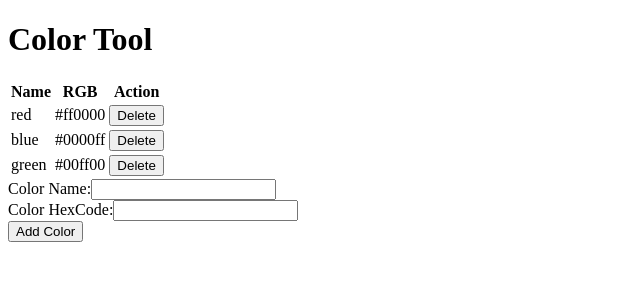
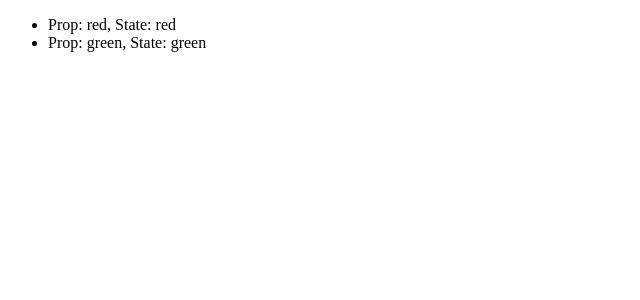
Before and after one commit to training4developers/react_11302017, a React (Create React App) app: page / in a window 1280 px wide. Shown: the top 300 px of the page, without its empty margins (0-640 px from the left). Built offline with nearby package versions, Linux system fonts and the light colour scheme.

Commit message:
added code demos

```diff
--- a/src/index.js
+++ b/src/index.js
@@ -1,15 +1,41 @@
 import * as React from 'react';
 import * as ReactDOM from 'react-dom';
 
-import { ColorTool } from './components/ColorTool';
+const colors = [ 'red', 'blue', 'green' ];
 
-const colorList = [
-  { id: 1, name: 'red', hexCode: '#ff0000' },
-  { id: 2, name: 'blue', hexCode: '#0000ff' },
-  { id: 3, name: 'green', hexCode: '#00ff00' },
-];
+let counter = 0;
 
-ReactDOM.render(
-  <ColorTool colors={colorList} />,
-  document.querySelector('#root'),
-);
+
+class ListItem extends React.Component {
+  constructor(props) {
+    super(props);
+    this.counter = counter++;
+    this.state = { item: props.item };
+    console.log('constructor list item: ' + this.counter);
+  }
+
+  render() {
+    console.log('render list item: ' + this.counter);
+    return <li>Prop: {this.props.item}, State: {this.state.item}</li>;
+  }
+
+  componentWillUnmount() {
+    console.log('component will unmount list item: ' + this.counter);
+  }
+}
+
+class ItemList extends React.Component {
+  render() {
+    console.log('render item list');
+    return <ul>
+      {this.props.items.map( (item, i) => <ListItem item={item} key={item} />)}
+    </ul>;
+  }
+}
+
+ReactDOM.render(<ItemList items={colors} />, document.querySelector('#root'));
+
+setTimeout(() => {
+  colors.splice(1, 1);
+  ReactDOM.render(<ItemList items={colors} />, document.querySelector('#root'));
+}, 4000);
```
Also changed, not shown: src/index-color-tool.js (added, +15 -0 lines).
